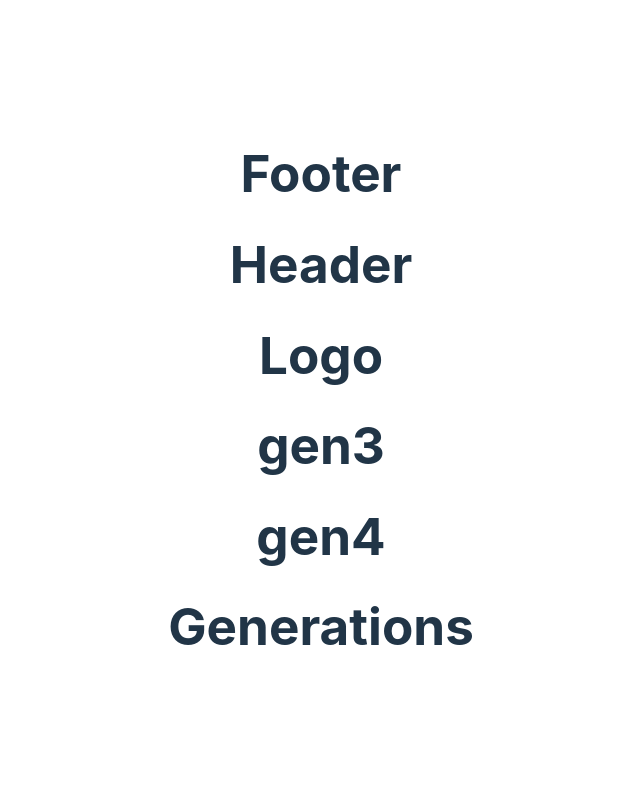
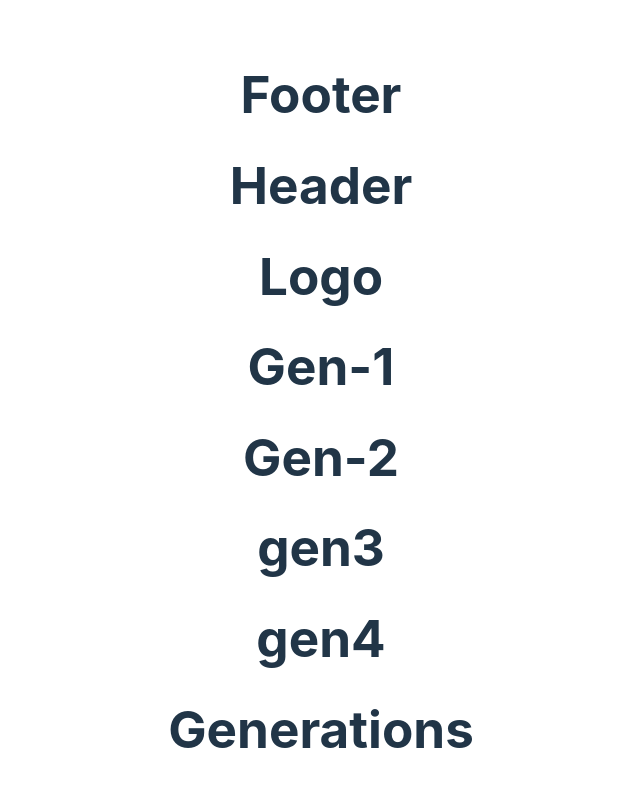
Before and after one commit to haniladjamba/Kelompok5_FrontEnd_D, a React (Vite) app: page / in a window 1280 px wide. Shown: the top 786 px of the page, without its empty margins (319-959 px from the left). Built offline with nearby package versions, Linux system fonts and the light colour scheme.

Commit message:
Menambahkan file Gen1 dan Gen2 didalam folder generations

```diff
--- a/src/App.jsx
+++ b/src/App.jsx
@@ -2,6 +2,8 @@ import './App.css'
 import Footer from './components/footer/footer'
 import Header from './components/Header/header'
 import Logo from './components/Header/logo'
+import Gen1 from './components/Header/generations/gen1'
+import Gen2 from './components/Header/generations/gen2'
 import Gen3 from './components/Header/generations/gen3'
 import Gen4 from './components/Header/generations/gen4'
 import Generations from './components/Header/generations/generations'
@@ -13,6 +15,8 @@ function App() {
       <Footer />
       <Header />
       <Logo />
+      <Gen1 />
+      <Gen2 />
       <Gen3 />
       <Gen4 />
       <Generations />
--- /dev/null
+++ b/src/components/Header/generations/gen1.jsx
@@ -0,0 +1,5 @@
+const Gen1 = () => {
+    return <h1>Gen-1</h1>
+};
+
+export default Gen1;
--- /dev/null
+++ b/src/components/Header/generations/gen2.jsx
@@ -0,0 +1,5 @@
+const Gen2 = () => {
+    return <h1>Gen-2</h1>
+};
+
+export default Gen2;
```
